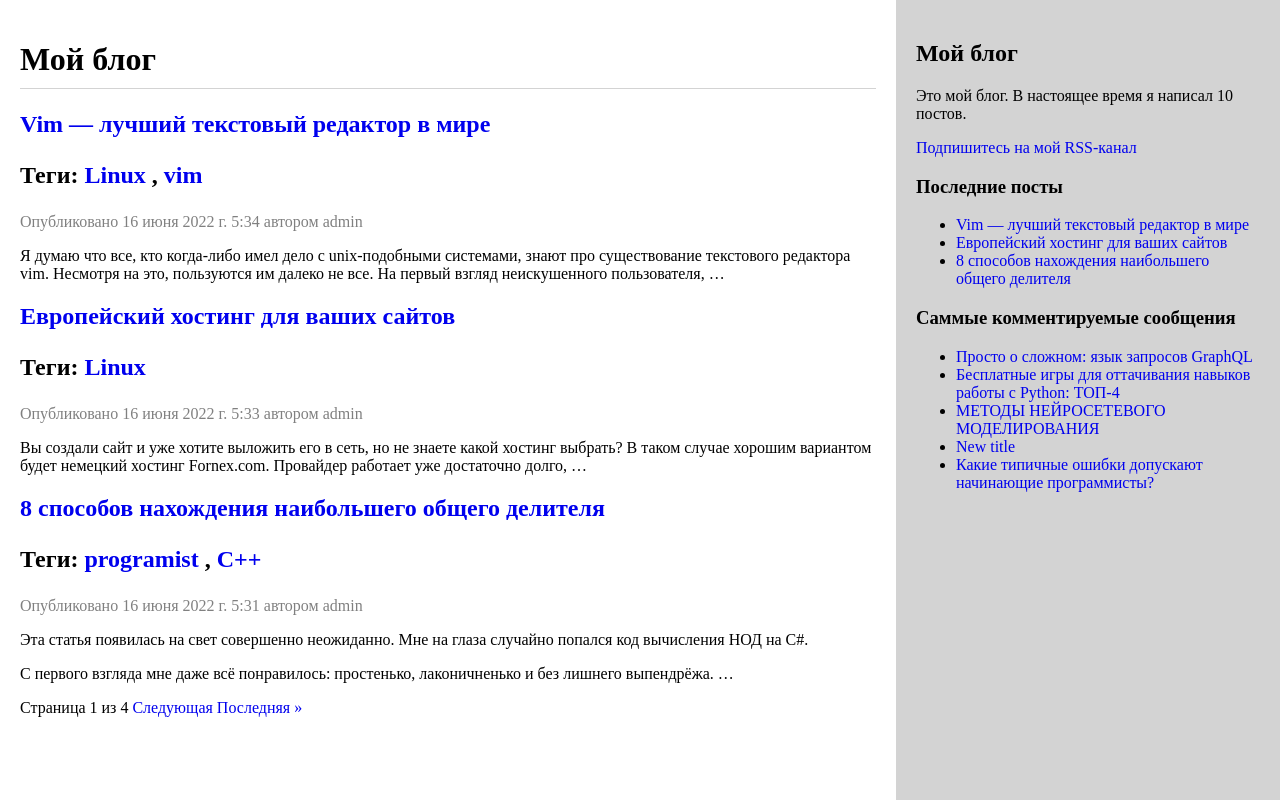
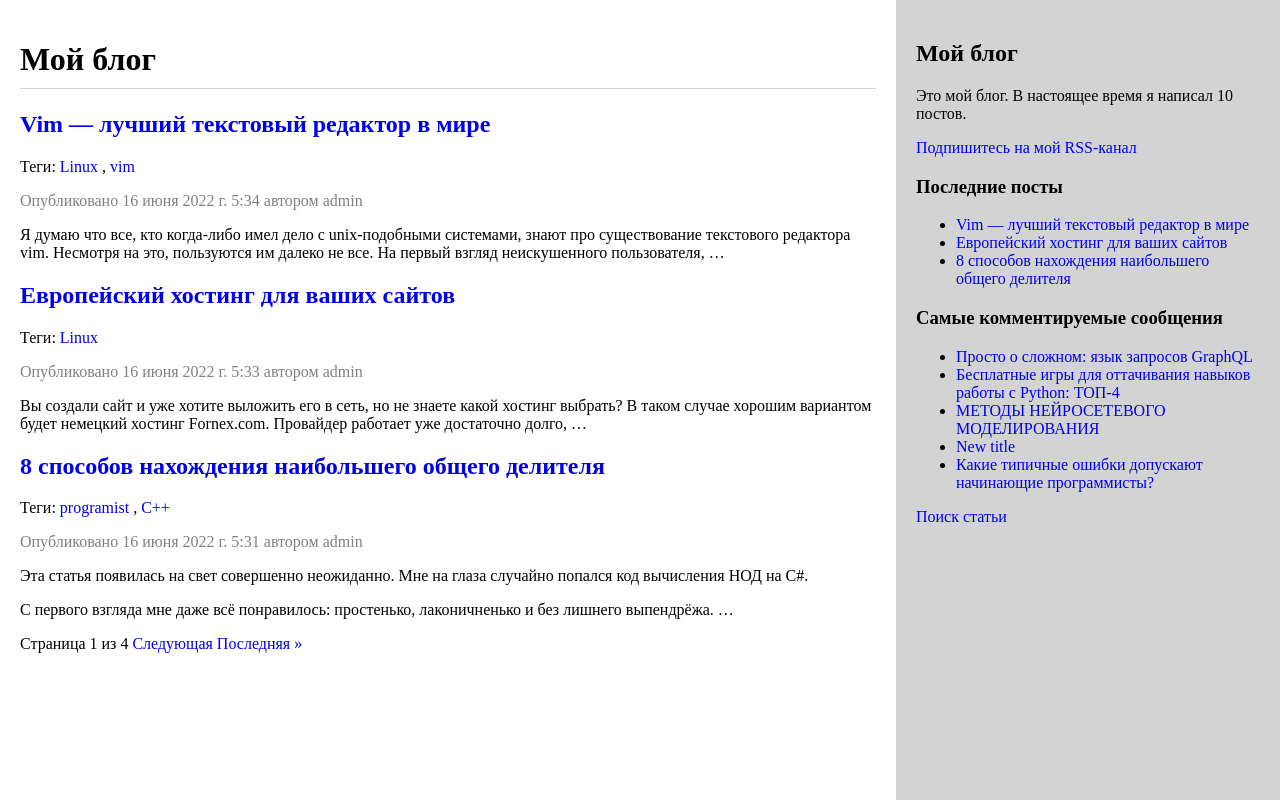
Before and after one commit to fazletdinov/myblog, a Django app: page /blog/ in a window 1280 px wide. Run offline with Django 4.2, Linux system fonts and the light colour scheme; data comes from the database, SQL or seed files in the repository; parts of the project's set-up code (start-up, migrations or seed data) failed here and were passed over.

Commit message:
были внесены изменения в стили в файл blog.css, далее изменили метод поиска в представлении

```diff
--- a/blog/static/css/blog.css
+++ b/blog/static/css/blog.css
@@ -24,19 +24,31 @@ h1 {
     background-color: whitesmoke;
 }
 
-#content, #sidebar {
+main, aside {
     display: inline-block;
     float: left;
     padding: 20px;
     height: 100%;
 }
 
-#content {
+main {
     width: 70%;
 }
 
-#sidebar {
+aside {
     width: 30%;
     background-color: lightgrey;
     height: 100%
 }
+
+body aside p a:hover {
+    color: #eb5959;
+    text-decoration: none;
+    transform: scale(1.05);
+}
+
+body main h2 a:hover, p a:hover {
+    color: #eb5959;
+    text-decoration: none;
+    transform: scale(1.05);
+}
--- a/blog/views.py
+++ b/blog/views.py
@@ -6,7 +6,7 @@ from .forms import EmailPostForm, CommentForm, SearchForm
 from django.core.mail import send_mail
 from taggit.models import Tag
 from django.db.models import Count
-from django.contrib.postgres.search import SearchVector, SearchQuery, SearchRank
+from django.contrib.postgres.search import SearchVector, SearchQuery, SearchRank, TrigramSimilarity
 
 def post_list(request, tag_slug=None):
     object_list = Post.published.all()
@@ -86,7 +86,6 @@ def post_search(request):
             query = form.cleaned_data['query']
             search_vector = SearchVector('title', weight='A') + SearchVector('body', weight='B')
             search_query = SearchQuery(query)
-            results = Post.published.annotate(search=search_vector,
-                                              rank=SearchRank(search_vector, search_query))\
+            results = Post.published.annotate(rank=SearchRank(search_vector, search_query))\
                 .filter(rank__gte=0.3).order_by('-rank')
     return render(request, 'blog/post/search.html', {'form': form, 'query': query, 'results': results})
--- a/templates/blog/base.html
+++ b/templates/blog/base.html
@@ -8,10 +8,10 @@
     <link href="{% static 'css/blog.css' %}" rel="stylesheet">
 </head>
 <body>
-    <div id="content">
+    <main id="content">
         {% block content %}{% endblock %}
-    </div>
-    <div id="sidebar">
+    </main>
+    <aside id="sidebar">
         <h2>Мой блог</h2>
         <p>Это мой блог. В настоящее время я написал {% my_tag %} постов.</p>
         <p><a href="{% url 'blog:post_feed' %}">Подпишитесь на мой RSS-канал</a></p>
@@ -19,13 +19,14 @@
         <h3>Последние посты</h3>
         {% show_latest_posts 3 %}
 
-        <h3>Саммые комментируемые сообщения</h3>
+        <h3>Самые комментируемые сообщения</h3>
         {% get_most_commented_posts as most_commented_posts %}
         <ul>
             {% for post in most_commented_posts %}
             <li><a href="{{ post.get_absolute_url }}">{{ post.title }}</a></li>
             {% endfor %}
         </ul>
-    </div>
+        <p><a href="{% url 'blog:post_search' %}">Поиск статьи</a></p>
+    </aside>
 </body>
 </html>
--- a/templates/blog/post/list.html
+++ b/templates/blog/post/list.html
@@ -7,8 +7,7 @@
     <h2>Сообщения, помеченные тегом "{{ tag.name }}"</h2>
 {% endif %}
 {% for post in posts %}
-    <h2>
-        <a href="{{ post.get_absolute_url }}">{{ post.title }}</a>
+    <h2><a href="{{ post.get_absolute_url }}">{{ post.title }}</a></h2>
         <p class="tags">
             Теги:
             {% for tag in post.tags.all %}
@@ -16,7 +15,7 @@
                 {% if not forloop.last %}, {% endif %}
             {% endfor %}
         </p>
-    </h2>
+
     <p class="date">Опубликовано {{ post.publish }} автором {{ post.author }}</p>
     {{ post.body|markdown|truncatewords:30 }}
 {% endfor %}
--- a/templates/blog/post/search.html
+++ b/templates/blog/post/search.html
@@ -2,6 +2,7 @@
 {% block title %}Поиск{% endblock %}
 
 {% block content %}
+<p><a href="{% url 'blog:post_list' %}">Вернуться на главную страницу</a></p>
     {% if query %}
         <h1>Посты, содерщащие "{{ query }}"</h1>
         <h3>
```
